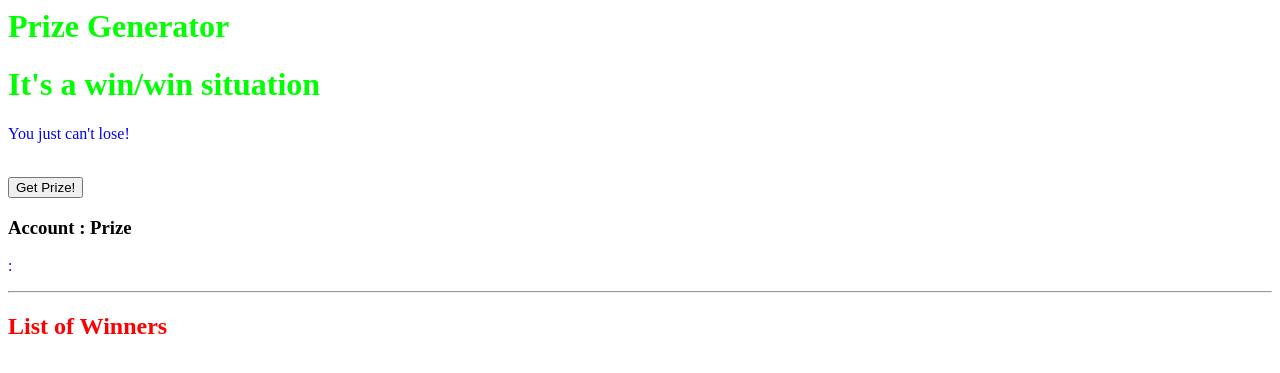
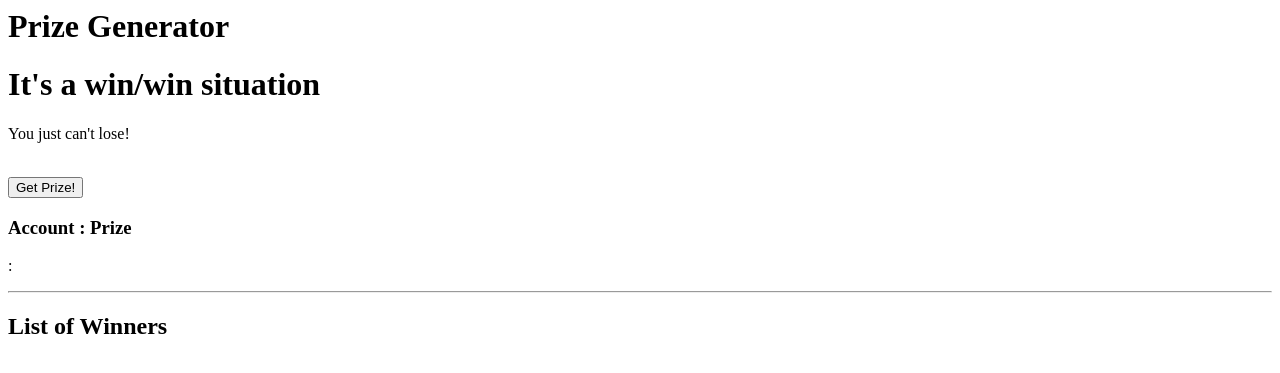
Before and after one commit to mrbilalshafiq/DevOps-Project-2, a Flask app: page / in a window 1280 px wide. Shown: the top 373 px of the page. Run offline with Flask 2, Linux system fonts and the light colour scheme.

Commit message:
changed frontend

```diff
--- a/1-frontend/templates/index.html
+++ b/1-frontend/templates/index.html
@@ -1,17 +1,6 @@
 <html>
     <head>
         <title>Prize Generator</title>
-        <style>
-            h2 {
-                color: red;
-            }
-            h1 {
-                color: #00FF00;
-            }
-            p {
-                color: rgb(0,0,255)
-            }
-        </style>
     </head>
     <h1>Prize Generator</h1>
     <body>
```
